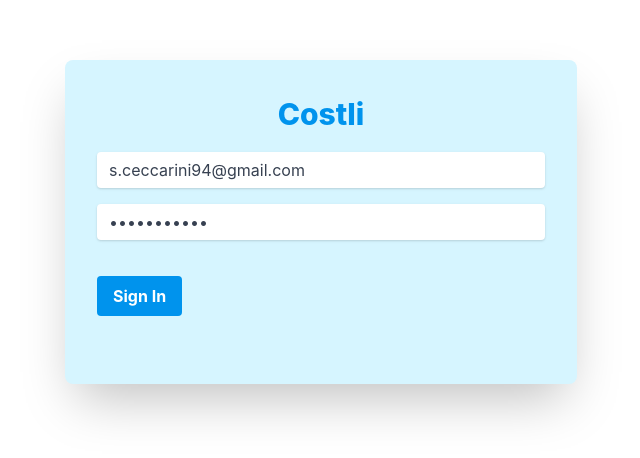
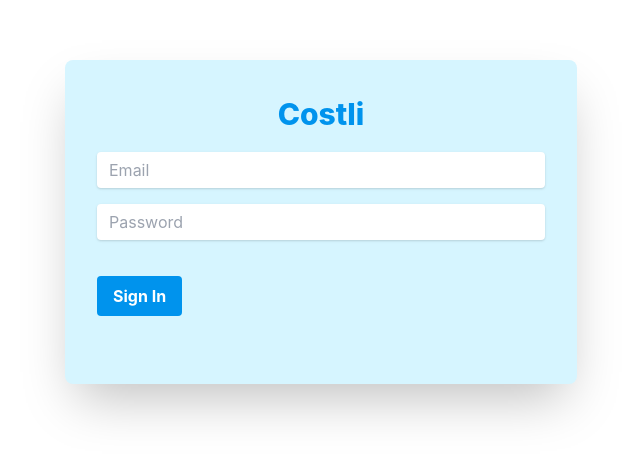
Before and after one commit to Ic3b3rg/costli, a React (Create React App) app: page /login in a window 1280 px wide. Shown: the part 178-636 px from the top of the page, without its empty margins (319-959 px from the left). Built offline with nearby package versions, Linux system fonts and the light colour scheme.

Commit message:
code cleanup

```diff
--- a/server.js
+++ b/server.js
@@ -2,7 +2,6 @@
 const express = require('express');
 const app = express();
 const publicPath = path.join('build');
-console.log(publicPath)
 const port = process.env.PORT || 3000;
 app.use(express.static(publicPath));
 app.get('*', (req, res) => {
--- a/src/components/Auth/ProvideAuth/ProvideAuth.tsx
+++ b/src/components/Auth/ProvideAuth/ProvideAuth.tsx
@@ -54,7 +54,6 @@
   signin(cb: any) {
     fakeAuth.isAuthenticated = true;
     setTimeout(cb, 100); // fake async
-    console.log(this.isAuthenticated)
   },
   signout(cb: any) {
     fakeAuth.isAuthenticated = false;
--- a/src/components/DatePicker/DatePicker.tsx
+++ b/src/components/DatePicker/DatePicker.tsx
@@ -18,7 +18,6 @@
 
     const switchMonth = (operator: number) => {
         DateTime.setMonth(DateTime.getMonth() + operator)
-        console.log('switchMonth')
         setDateTime(new Date(DateTime))
         getCurrentDate(DateTime);
     }
--- a/src/components/Login/Login.tsx
+++ b/src/components/Login/Login.tsx
@@ -1,4 +1,4 @@
-import React, { createContext, useContext, useState } from "react";
+import React, { useContext } from "react";
 import {
     useHistory,
     useLocation
@@ -8,8 +8,6 @@
 
 import { authContext } from '../Auth/ProvideAuth/ProvideAuth';
 import { useLogin } from '../../requestsQL/useLogin'
-import { Mutation } from "react-query/types/core/mutation";
-import { UseMutationResult } from "react-query/types/react/types";
 
 
 export const Login: React.FC = () => {
@@ -22,13 +20,12 @@
     const login = () => {
         auth.signin(() => {
             history.replace(from);
-            console.log(from)
         });
     };
     const formik = useFormik({
         initialValues: {
-            email: 's.ceccarini94@gmail.com',
-            password: 'Password123'
+            email: '',
+            password: ''
         },
 
         onSubmit: ({ email, password }) => {
--- a/src/requestsQL/useLogin.ts
+++ b/src/requestsQL/useLogin.ts
@@ -1,5 +1,5 @@
 //importo react Query
-import { useMutation, useQuery } from "react-query";
+import { useMutation } from "react-query";
 //importa GraphQL-request client e GraphQueryLanguage(gql)
 import { gql } from "graphql-request";
 import { graphQLClient } from './gql-client';
@@ -28,7 +28,6 @@
     return loginUser;
   }, {
     onSuccess: (data) => {
-      console.log("DATA", data);
       sessionStorage.setItem('user', data.email);
       sessionStorage.setItem('token', data.token);
       graphQLClient.setHeader('authorization', data.token);
--- a/tsconfig.json
+++ b/tsconfig.json
@@ -22,5 +22,5 @@
   },
   "include": [
     "src"
-  ]
+, "server.js"  ]
 }
```
Also changed, not shown: src/components/Costli/Costli.tsx (+1 -7 lines).
